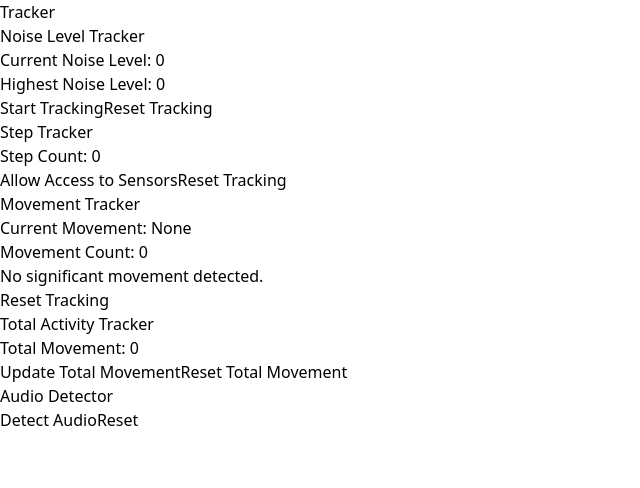
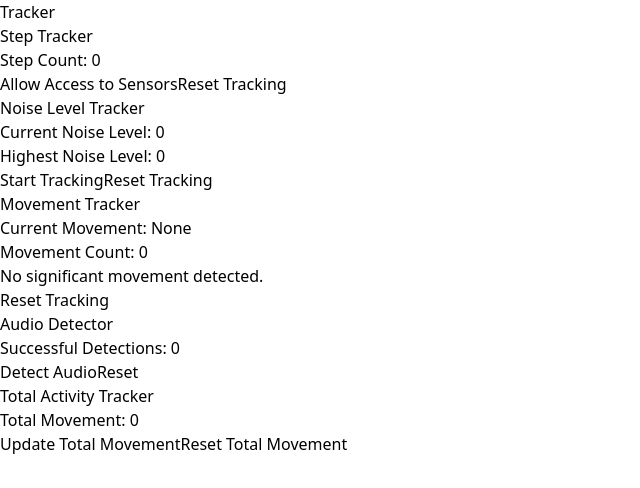
Before and after one commit to LathithaKunana/tracker-fullstack-app, a React (Vite) app in the folder tracker-app-frontend/: page / in a window 1280 px wide. Shown: the top 488 px of the page, without its empty margins (0-640 px from the left). Built offline with nearby package versions, Linux system fonts and the light colour scheme.

Commit message:
changed theme and added successfull detection count

```diff
--- a/tracker-app-frontend/src/App.jsx
+++ b/tracker-app-frontend/src/App.jsx
@@ -1,9 +1,9 @@
-import React from 'react';
-import MovementTracker from './components/MovementTracker';
-import NoiseLevelTracker from './components/NoiseLevelTracker';
-import StepTracker from './components/StepTracker';
-import TotalMovementTracker from './components/TotalMovementTracker';
-import AudioDetector from './components/AudioDetector';
+import React from "react";
+import MovementTracker from "./components/MovementTracker";
+import NoiseLevelTracker from "./components/NoiseLevelTracker";
+import StepTracker from "./components/StepTracker";
+import TotalMovementTracker from "./components/TotalMovementTracker";
+import AudioDetector from "./components/AudioDetector";
 
 const App = () => {
   return (
@@ -12,11 +12,11 @@ const App = () => {
         Tracker
       </h1>
       <div className="grid gap-4 sm:grid-cols-2 lg:grid-cols-2 xl:grid-cols-4">
+        <StepTracker />
         <NoiseLevelTracker />
-        <StepTracker />
         <MovementTracker />
+        <AudioDetector />
         <TotalMovementTracker />
-        <AudioDetector />
       </div>
     </div>
   );
--- a/tracker-app-frontend/src/components/AudioDetector.jsx
+++ b/tracker-app-frontend/src/components/AudioDetector.jsx
@@ -1,10 +1,15 @@
-import React, { useState } from 'react';
+import React, { useState, useEffect } from 'react';
 import axios from 'axios';
 
 const AudioDetector = () => {
     const [songInfo, setSongInfo] = useState(null);
     const [status, setStatus] = useState('');
     const [isDetecting, setIsDetecting] = useState(false);
+
+    // Load the detection count from localStorage when the component mounts
+    const [detectionCount, setDetectionCount] = useState(() => {
+        return parseInt(localStorage.getItem("detectionCount")) || 0;
+    });
 
     const handleAudioDetection = async () => {
         setStatus('Requesting microphone access...');
@@ -40,6 +45,11 @@ const AudioDetector = () => {
                     if (response.data.status.code === 0 && response.data.metadata.music?.length > 0) {
                         setSongInfo(response.data.metadata.music[0]);
                         setStatus('');
+
+                        // Increment and save detection count
+                        const newDetectionCount = detectionCount + 1;
+                        setDetectionCount(newDetectionCount);
+                        localStorage.setItem("detectionCount", newDetectionCount);
                     } else {
                         setStatus('No song detected');
                     }
@@ -94,7 +104,6 @@ const AudioDetector = () => {
                             Album: {songInfo.album.name || 'Unknown Album'}
                         </p>
                     )}
-                    {/* Note: ACRCloud doesn't provide cover images directly */}
                     <img
                         src="/api/placeholder/320/320"
                         alt="Album Cover"
@@ -102,11 +111,14 @@ const AudioDetector = () => {
                     />
                 </div>
             )}
-            <div className="flex flex-row gap-2">
+            <p className="text-center text-lg font-semibold text-indigo-600 mb-6">
+                Successful Detections: {detectionCount}
+            </p>
+
                 <button
                     onClick={handleAudioDetection}
                     className={`w-full py-2 px-4 text-white rounded-lg text-lg font-semibold ${
-                        isDetecting ? 'bg-gray-400 cursor-not-allowed' : 'bg-indigo-500 hover:bg-indigo-600'
+                        isDetecting ? 'bg-gray-400 cursor-not-allowed' : 'bg-gray-500 hover:bg-gray-700'
                     }`}
                     disabled={isDetecting}
                 >
@@ -114,11 +126,11 @@ const AudioDetector = () => {
                 </button>
                 <button
                     onClick={() => setSongInfo(null)}
-                    className="w-full py-2 px-4 bg-red-500 hover:bg-red-600 text-white rounded-lg text-lg font-semibold"
+                    className="mt-4 w-full py-2 px-4 bg-neutral-800 hover:bg-neutral-950 text-white rounded-lg text-lg font-semibold"
                 >
                     Reset
                 </button>
-            </div>
+
         </div>
     );
 };
--- a/tracker-app-frontend/src/components/MovementTracker.jsx
+++ b/tracker-app-frontend/src/components/MovementTracker.jsx
@@ -114,7 +114,7 @@ const MovementTracker = () => {
           </div>
           <button
             onClick={resetTracking}
-            className="mt-4 w-full py-2 px-4 bg-red-500 hover:bg-red-600 text-white rounded-lg text-lg font-semibold"
+            className="mt-4 w-full py-2 px-4 bg-neutral-800 hover:bg-neutral-950 text-white rounded-lg text-lg font-semibold"
           >
             Reset Tracking
           </button>
--- a/tracker-app-frontend/src/components/NoiseLevelTracker.jsx
+++ b/tracker-app-frontend/src/components/NoiseLevelTracker.jsx
@@ -90,24 +90,24 @@ const NoiseLevelTracker = () => {
               {Math.round(highestNoiseLevel)}
             </span>
           </p>
-          <div className="flex flex-row gap-2">
+
             <button
               onClick={toggleTracking}
               className={`mt-4 w-full py-2 px-4 text-white rounded-lg text-lg font-semibold transition-colors ${
                 isTracking
-                  ? "bg-red-500 hover:bg-red-600"
-                  : "bg-indigo-500 hover:bg-indigo-600"
+                  ? "bg-gray-800 hover:bg-gray-950"
+                  : "bg-gray-500 hover:bg-gray-700"
               }`}
             >
               {isTracking ? "Stop Tracking" : "Start Tracking"}
             </button>
             <button
               onClick={resetTracking}
-              className="mt-4 w-full py-2 px-4 bg-red-500 hover:bg-red-600 text-white rounded-lg text-lg font-semibold"
+              className="mt-4 w-full py-2 px-4 bg-neutral-800 hover:bg-neutral-950 text-white rounded-lg text-lg font-semibold"
             >
               Reset Tracking
             </button>
-          </div>
+
         </>
       )}
     </div>
--- a/tracker-app-frontend/src/components/StepTracker.jsx
+++ b/tracker-app-frontend/src/components/StepTracker.jsx
@@ -91,22 +91,22 @@ const StepTracker = () => {
           <p className="text-center text-lg font-medium text-gray-700 mb-6">
             Step Count: <span className="text-indigo-600">{stepCount}</span>
           </p>
-          <div className="flex flex-row gap-2">
+
           {!isTracking && (
             <button
               onClick={toggleTracking}
-              className="mt-4 w-full py-2 px-4 bg-indigo-500 hover:bg-indigo-600 text-white rounded-lg text-lg font-semibold"
+              className="mt-4 w-full py-2 px-4 bg-gray-500 hover:bg-gray-700 text-white rounded-lg text-lg font-semibold"
             >
               Allow Access to Sensors
             </button>
           )}
           <button
             onClick={resetTracking}
-            className="mt-4 w-full py-2 px-4 bg-red-500 hover:bg-red-600 text-white rounded-lg text-lg font-semibold"
+            className="mt-4 w-full py-2 px-4 bg-neutral-800 hover:bg-neutral-950 text-white rounded-lg text-lg font-semibold"
           >
             Reset Tracking
           </button>
-          </div>
+
         </>
       )}
     </div>
--- a/tracker-app-frontend/src/components/TotalMovementTracker.jsx
+++ b/tracker-app-frontend/src/components/TotalMovementTracker.jsx
@@ -6,16 +6,16 @@ const TotalMovementTracker = () => {
   const calculateTotalMovement = () => {
     const stepCount = parseInt(localStorage.getItem("stepCount")) || 0;
     const movementCount = parseInt(localStorage.getItem("movementCount")) || 0;
-    const highestNoiseLevel =
-      parseInt(localStorage.getItem("highestNoiseLevel")) || 0;
-    const total = stepCount + movementCount + highestNoiseLevel;
+    const highestNoiseLevel = parseInt(localStorage.getItem("highestNoiseLevel")) || 0;
+    const detectionCount = parseInt(localStorage.getItem("detectionCount")) || 0;
+
+    const total = stepCount + movementCount + highestNoiseLevel + detectionCount;
     setTotalMovement(total);
   };
 
   useEffect(() => {
     calculateTotalMovement();
 
-    // Add event listeners for storage changes (optional)
     window.addEventListener("storage", calculateTotalMovement);
 
     return () => {
@@ -27,6 +27,7 @@ const TotalMovementTracker = () => {
     localStorage.setItem("stepCount", 0);
     localStorage.setItem("movementCount", 0);
     localStorage.setItem("highestNoiseLevel", 0);
+    localStorage.setItem("detectionCount", 0);
     setTotalMovement(0);
   };
 
@@ -38,20 +39,20 @@ const TotalMovementTracker = () => {
       <p className="text-center text-lg font-medium text-gray-700 mb-6">
         Total Movement: <span className="text-indigo-600">{totalMovement}</span>
       </p>
-      <div className="flex flex-row gap-2">
+
         <button
           onClick={calculateTotalMovement}
-          className="mt-4 w-full py-2 px-4 bg-indigo-500 hover:bg-indigo-600 text-white rounded-lg text-lg font-semibold"
+          className="mt-4 w-full py-2 px-4 bg-gray-500 hover:bg-gray-700 text-white rounded-lg text-lg font-semibold"
         >
           Update Total Movement
         </button>
         <button
           onClick={resetTotalMovement}
-          className="mt-4 w-full py-2 px-4 bg-red-500 hover:bg-red-600 text-white rounded-lg text-lg font-semibold"
+          className="mt-4 w-full py-2 px-4 bg-neutral-800 hover:bg-neutral-950 text-white rounded-lg text-lg font-semibold"
         >
           Reset Total Movement
         </button>
-      </div>
+
     </div>
   );
 };
```
